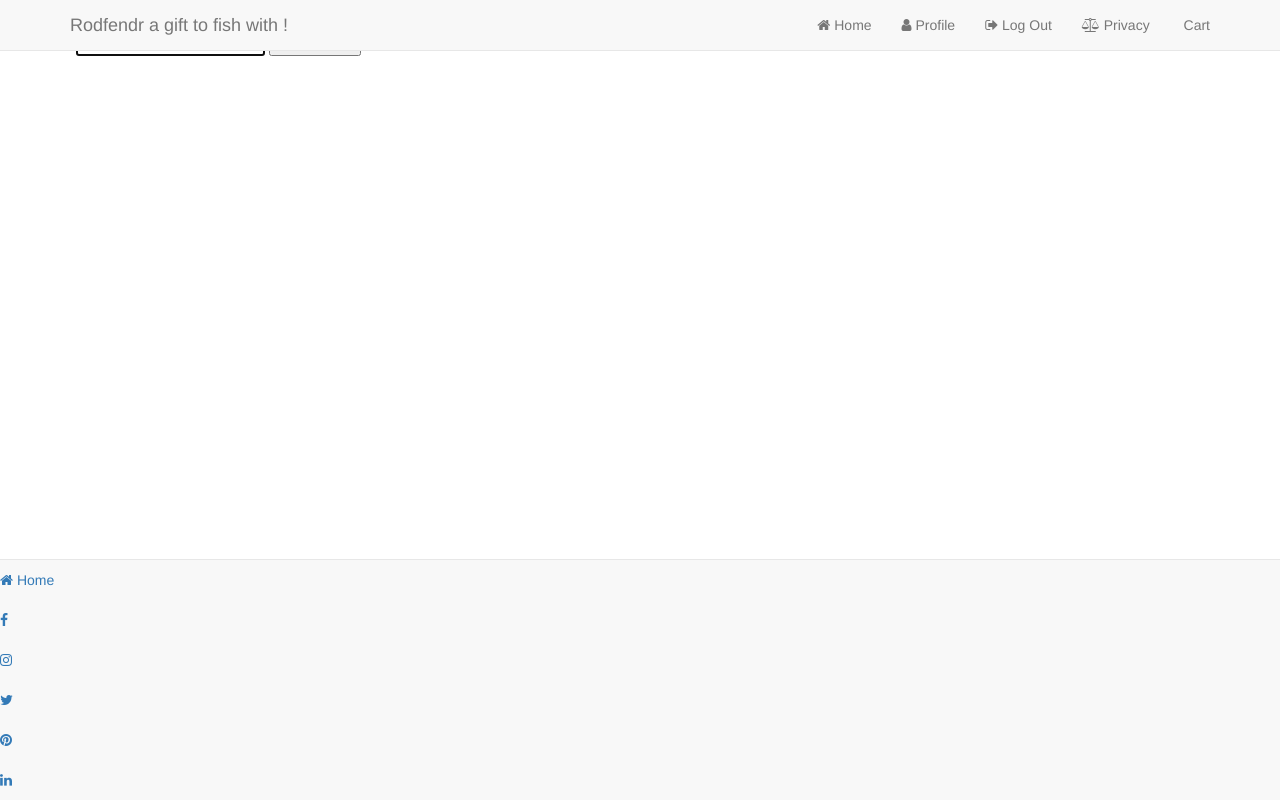
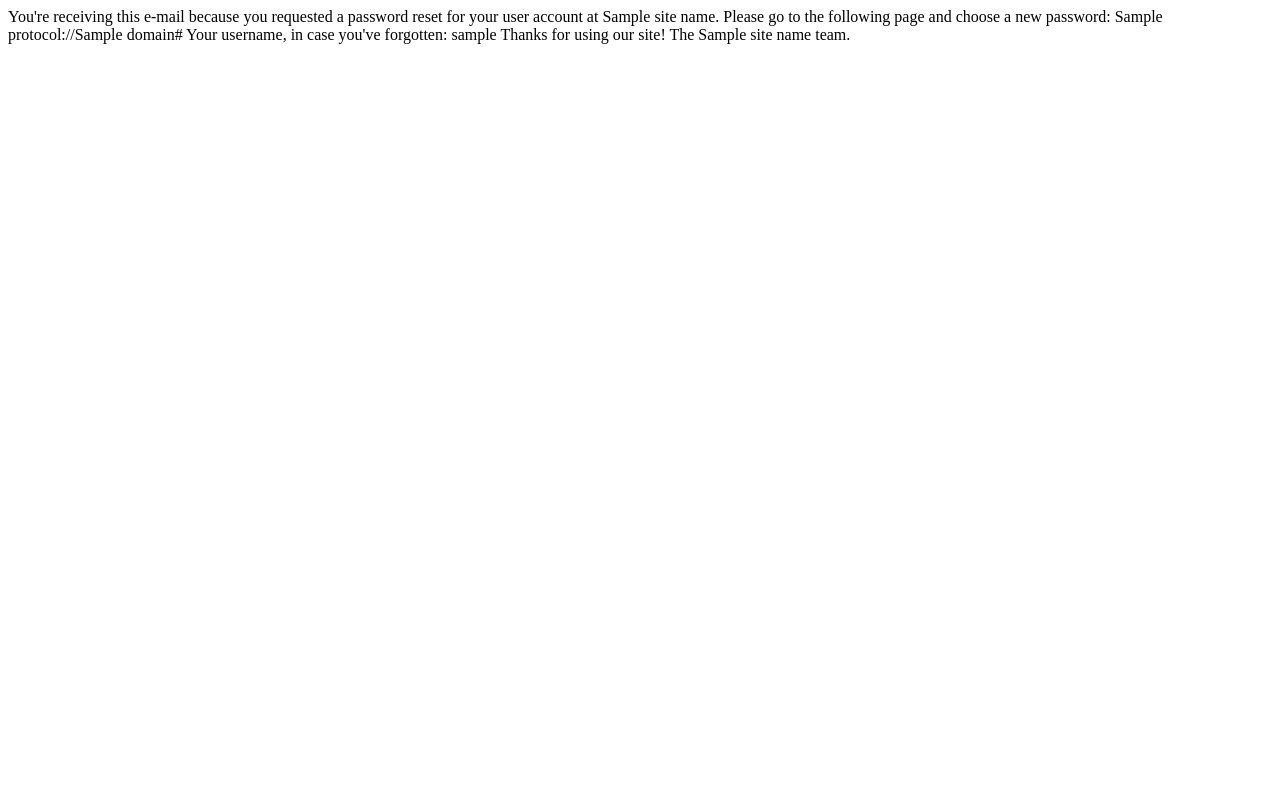
Before and after one commit to AlanOSheadev/Rodfendr, a Django app: template templates/registration/password_reset_email.html in a window 1280 px wide. Run offline with Django 3.2, Linux system fonts and the light colour scheme; a user stored in the database is signed in; tables that the repository leaves empty hold one stand-in row (values such as "Sample post"); the template is opened without the code that fills it: values that come from a table or form of the project are taken from there, most other values are stand-ins (such as "Sample title", 1, 10 or a date in 2020); some libraries are stand-ins or nearby versions.

Commit message:
changed password reset email to fix reset problem

```diff
--- a/templates/registration/password_reset_email.html
+++ b/templates/registration/password_reset_email.html
@@ -1,22 +1,15 @@
-{% extends 'base.html' %}
+{% autoescape off %}
+You're receiving this e-mail because you requested a password reset for your user account at {{ site_name }}.
 
-{% block page_title %}Email Reset Page{% endblock %}
+Please go to the following page and choose a new password:
+{% block reset_link %}
+{{ protocol }}://{{ domain }}{% url 'password_reset_confirm' uidb64=uid token=token %}
+{% endblock %}
 
-{% block page_heading %}Reset Email{% endblock %}
+Your username, in case you've forgotten: {{ user.username }}
 
-{% block content %}
-<form method="post">
-<p>Please enter your Username:</p>
+Thanks for using our site!
 
-{% csrf_token %}
+The {{ site_name }} team.
 
-{{ form.username.errors }}
-
-<p>
-    <label for="id_username">Username:</label>
-    {{ form.username }}
-
-    <button>Reset Email</button>
-</p>
-</form>
-{% endblock %}
+{% endautoescape %}
```
